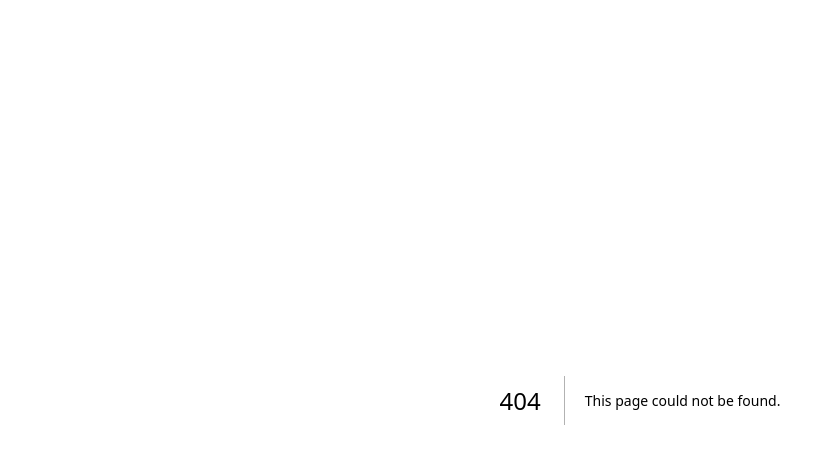
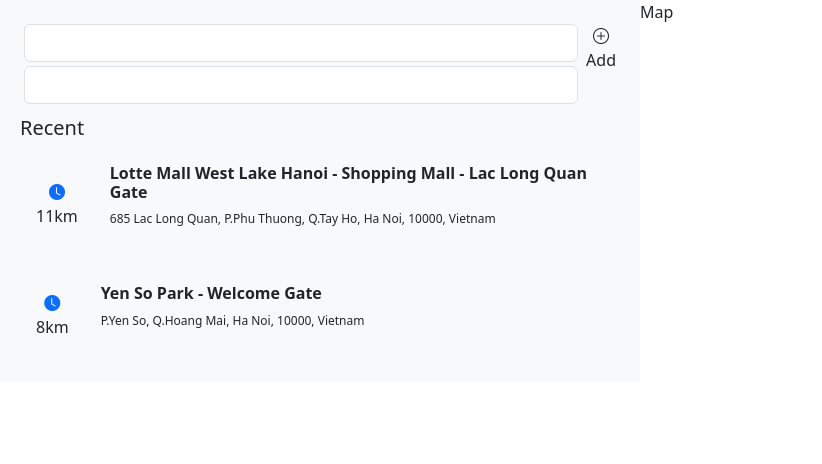
Before and after one commit to VuseKaylous/Steve-Jobless, a Next.js app: page /customer/booking in a window 1280 px wide. Before the commit this address had no page. Shown: the top 464 px of the page, without its empty margins (0-822 px from the left). Built offline with nearby package versions, Linux system fonts and the light colour scheme.

Commit message:
customer booking 70% FE

```diff
--- a/package.json
+++ b/package.json
@@ -10,6 +10,7 @@
   },
   "dependencies": {
     "bootstrap": "^5.3.3",
+    "bootstrap-icons": "^1.11.3",
     "next": "14.2.15",
     "react": "^18",
     "react-dom": "^18",
--- /dev/null
+++ b/src/app/customer/booking/page.js
@@ -0,0 +1,57 @@
+
+import styles from "./page.module.css";
+
+const recents = [
+  {
+    "distance": 11,
+    "name": "Lotte Mall West Lake Hanoi - Shopping Mall - Lac Long Quan Gate",
+    "address": "685 Lac Long Quan, P.Phu Thuong, Q.Tay Ho, Ha Noi, 10000, Vietnam"
+  },
+  {
+    "distance": 8,
+    "name": "Yen So Park - Welcome Gate",
+    "address": "P.Yen So, Q.Hoang Mai, Ha Noi, 10000, Vietnam"
+  }
+];
+
+const Booking = () => (
+  <div className="d-flex ">
+    <div id="sidebar" className="d-flex flex-column flex-shrink-0 p-3 bg-light w-50" >
+      <div className="d-flex w-100">
+        <div className="m-1" style={{flexGrow: 1}}>
+          <input type="text" className="form-control m-1" />
+          <input type="text" className="form-control m-1" />
+        </div>
+        <div className="d-flex flex-column align-items-center m-2">
+          <i className="bi bi-plus-circle"></i>
+          <p> Add </p>
+        </div>
+      </div>
+      <p className="h5 m-1"> Recent </p>
+      <ul className="nav nav-pills flex-column mb-auto">
+        {
+          recents.map((item, index) => {
+            return (
+              <li className=" d-flex m-1" key={index}>
+                {index ? <hr className="m-0"/> : ""}
+                <div className="d-flex flex-column justify-content-center align-items-center m-3">
+                  <i className="bi bi-clock-fill text-primary "></i>
+                  {item["distance"] + "km"}
+                </div>
+                <div className="d-flex flex-column m-3">
+                  <p className="h6 fw-bold">{item["name"]}</p>
+                  <p className="" style={{"fontSize": "12px"}}>{item["address"]}</p>
+                </div>
+              </li>
+            )
+          })
+        }
+      </ul>
+    </div>
+    <div>
+      Map
+    </div>
+  </div>
+);
+
+export default Booking;
--- a/src/app/layout.js
+++ b/src/app/layout.js
@@ -1,6 +1,7 @@
 import localFont from "next/font/local";
 import "./globals.css";
 import "../../node_modules/bootstrap/scss/bootstrap.scss";
+import "../../node_modules/bootstrap-icons/font/bootstrap-icons.scss"
 
 const geistSans = localFont({
   src: "./fonts/GeistVF.woff",
```
Also changed, not shown: src/app/customer/booking/page.module.css (added), 1 other file (tests, documents, lock files or other folders).
